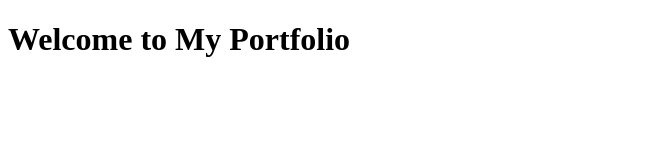
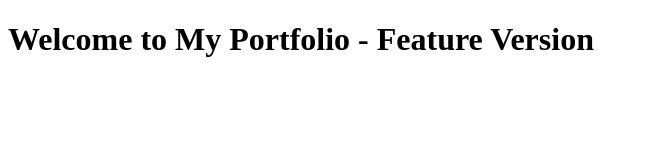
Before and after one commit to muhammadjawad1122/git-practice, a plain HTML site: page index.html in a window 1280 px wide. Shown: the whole page, without its empty margins (0-649 px from the left). Drawn offline with Linux system fonts and the light colour scheme.

Commit message:
Update portfolio heading on feature branch

```diff
--- a/index.html
+++ b/index.html
@@ -5,6 +5,6 @@
     <title>My Portfolio</title>
 </head>
 <body>
-    <h1>Welcome to My Portfolio</h1>
+    <h1>Welcome to My Portfolio - Feature Version</h1>
 </body>
 </html>
```
